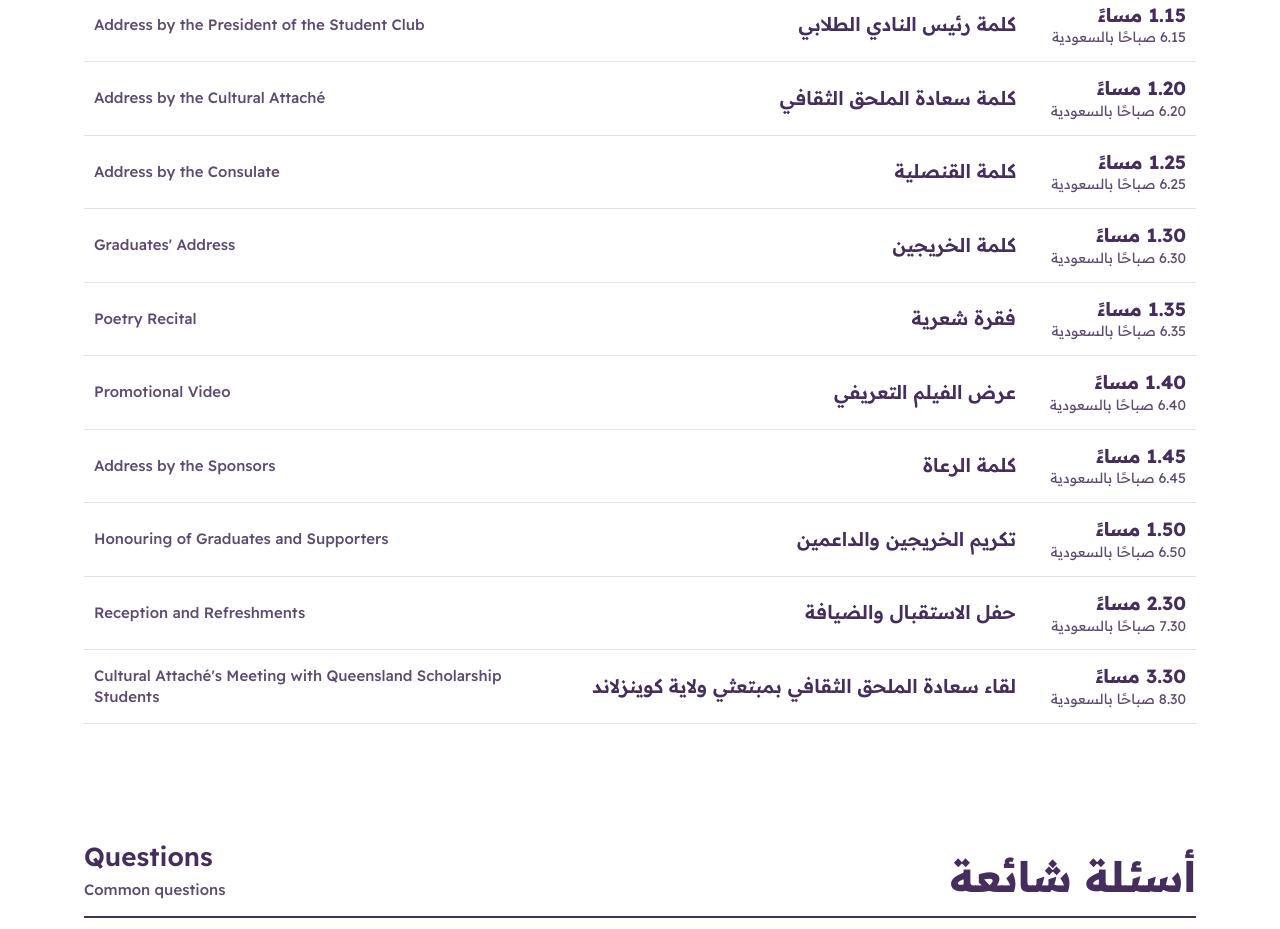
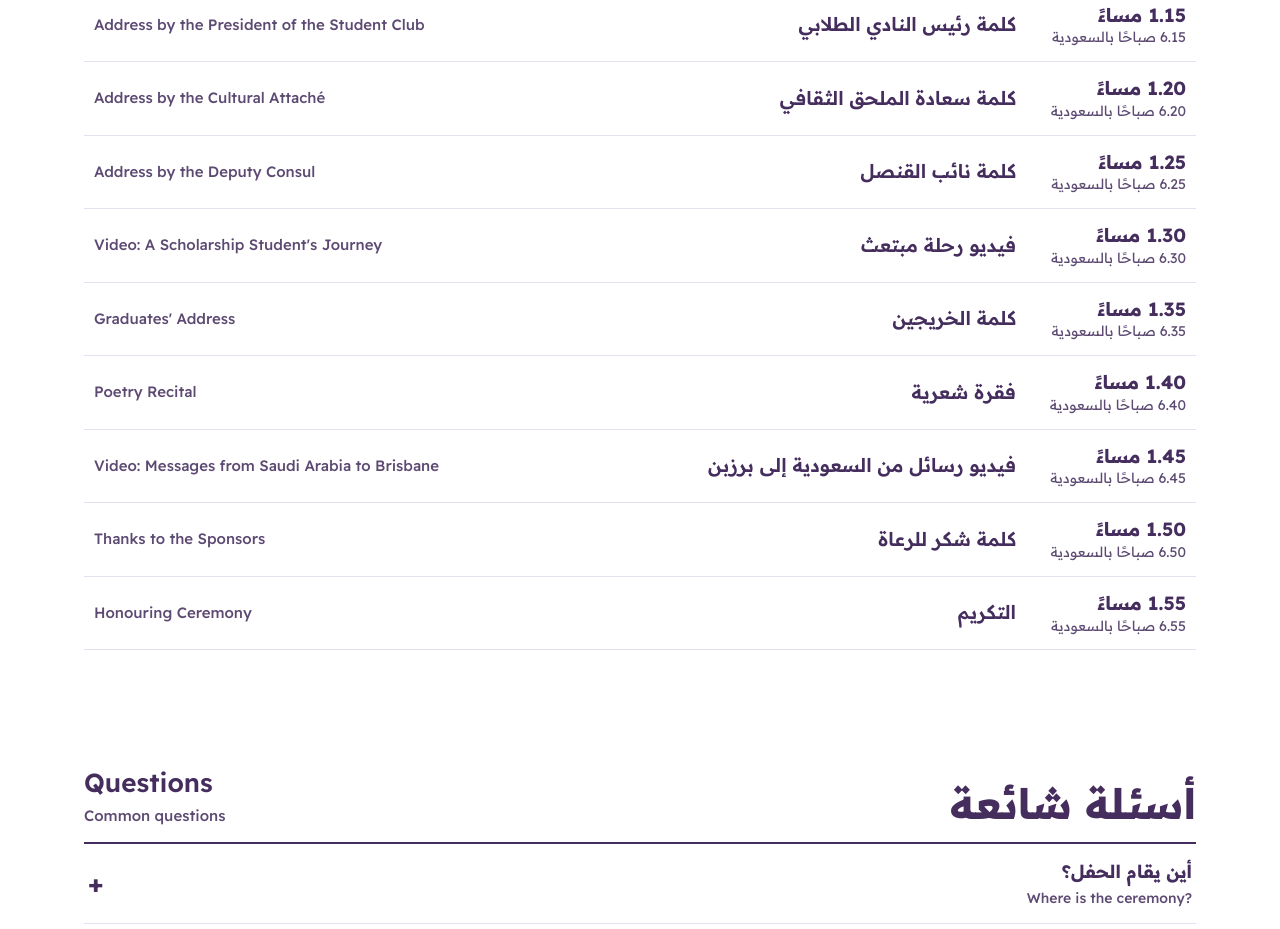
Before and after one commit to NFH26/saudi-graduation-2026, a plain HTML site: page index.html in a window 1280 px wide. Shown: the part 2096-3025 px from the top of the page. Drawn offline with Linux system fonts and the light colour scheme.

Commit message:
Update ceremony program to the final agenda
Deputy Consul address, two new videos (a scholarship student's journey,
messages from Saudi Arabia to Brisbane), thanks to the sponsors and the
honouring at 1.55 pm. Reception and attache meeting removed, as they are
not in the final agenda.

Co-Authored-By: Claude Opus 5.5 <noreply@anthropic.com>
Claude-Session: https://claude.ai/code/session_01MfZkNrPfMU5rmJYNrCDX2M

```diff
--- a/index.html
+++ b/index.html
@@ -337,14 +337,13 @@ const ITEMS = [
   [790, 'تلاوة آيات من القرآن الكريم', 'Recitation from the Holy Quran'],
   [795, 'كلمة رئيس النادي الطلابي', 'Address by the President of the Student Club'],
   [800, 'كلمة سعادة الملحق الثقافي', 'Address by the Cultural Attaché'],
-  [805, 'كلمة القنصلية', 'Address by the Consulate'],
-  [810, 'كلمة الخريجين', "Graduates' Address"],
-  [815, 'فقرة شعرية', 'Poetry Recital'],
-  [820, 'عرض الفيلم التعريفي', 'Promotional Video'],
-  [825, 'كلمة الرعاة', 'Address by the Sponsors'],
-  [830, 'تكريم الخريجين والداعمين', 'Honouring of Graduates and Supporters'],
-  [870, 'حفل الاستقبال والضيافة', 'Reception and Refreshments'],
-  [930, 'لقاء سعادة الملحق الثقافي بمبتعثي ولاية كوينزلاند', "Cultural Attaché's Meeting with Queensland Scholarship Students"]
+  [805, 'كلمة نائب القنصل', 'Address by the Deputy Consul'],
+  [810, 'فيديو رحلة مبتعث', "Video: A Scholarship Student's Journey"],
+  [815, 'كلمة الخريجين', "Graduates' Address"],
+  [820, 'فقرة شعرية', 'Poetry Recital'],
+  [825, 'فيديو رسائل من السعودية إلى برزبن', 'Video: Messages from Saudi Arabia to Brisbane'],
+  [830, 'كلمة شكر للرعاة', 'Thanks to the Sponsors'],
+  [835, 'التكريم', 'Honouring Ceremony']
 ];
 const ar = (min) => {
   const h = ((Math.floor(min / 60) % 24) + 24) % 24, m = ((min % 60) + 60) % 60;
```
